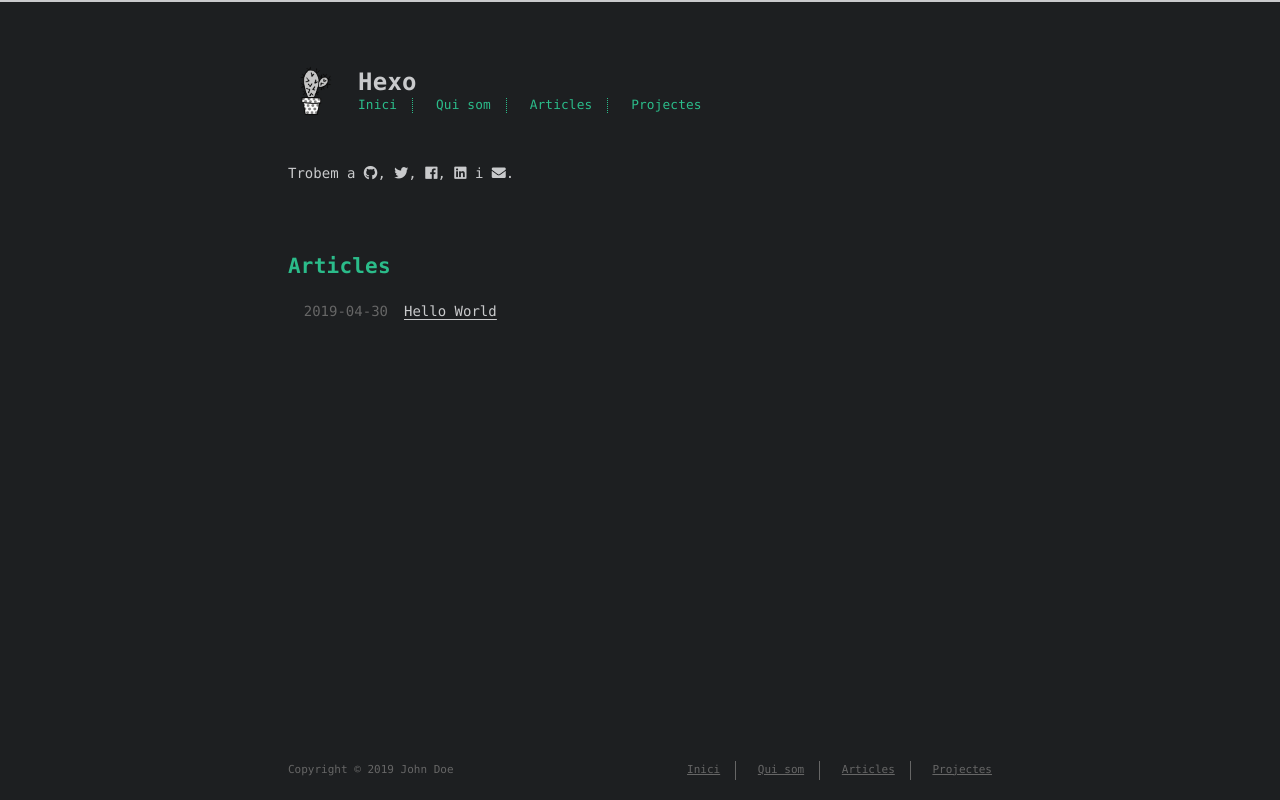
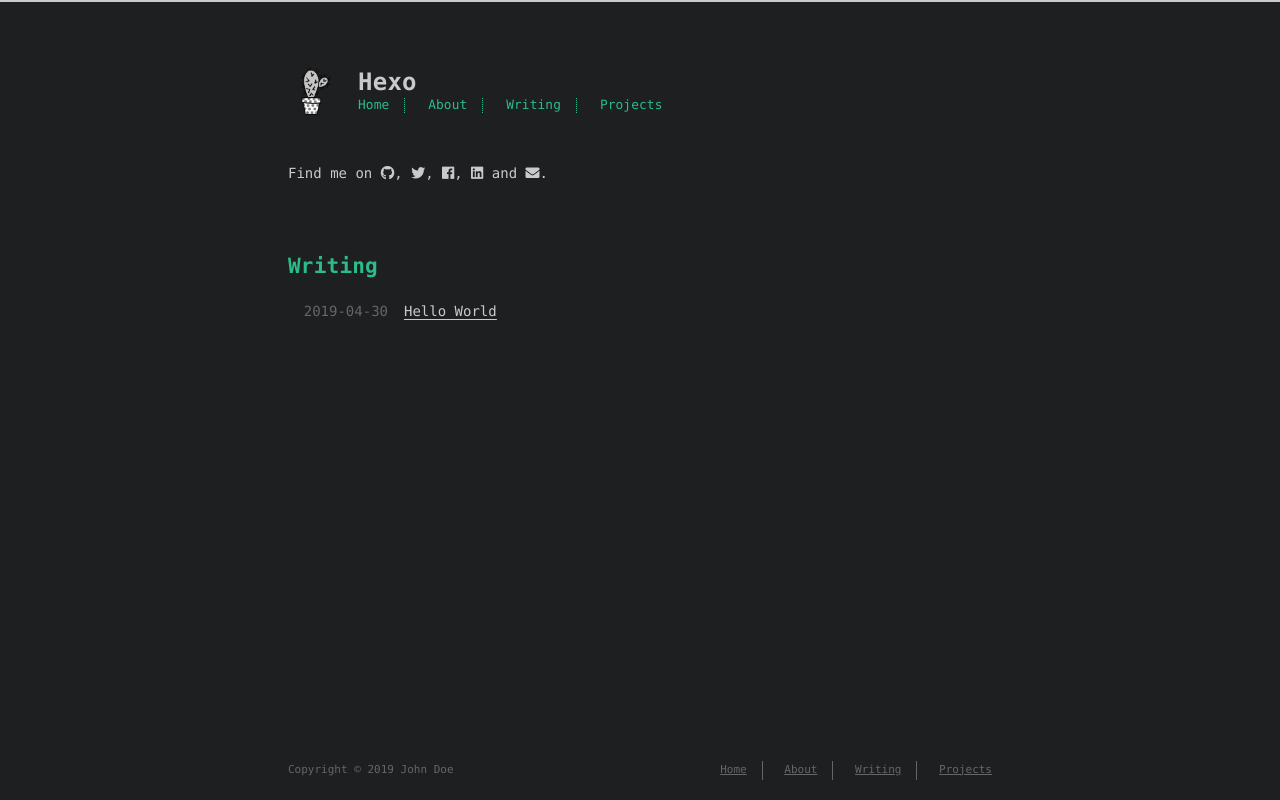
Before and after one commit to vampire-jie/vampire-jie.github.io, a plain HTML site: page index.html in a window 1280 px wide. Drawn offline with Linux system fonts and the light colour scheme.

Commit message:
Site updated: 2019-04-30 14:20:37

```diff
--- a/index.html
+++ b/index.html
@@ -65,13 +65,13 @@
         <a href="#"><i class="fas fa-bars fa-2x"></i></a>
       </li>
 
-        <li><a href="/">Inici</a></li>
+        <li><a href="/">Home</a></li>
 
-        <li><a href="/about/">Qui som</a></li>
+        <li><a href="/about/">About</a></li>
 
-        <li><a href="/archives/">Articles</a></li>
+        <li><a href="/archives/">Writing</a></li>
 
-        <li><a href="/projects_url">Projectes</a></li>
+        <li><a href="/projects_url">Projects</a></li>
 
     </ul>
   </div>
@@ -82,7 +82,7 @@
 
 
     <p>
-      Trobem a
+      Find me on
 
 
 
@@ -115,7 +115,7 @@
             <i class="fab fa-linkedin"></i><!--
       ---></a><!--
     ---><!--
-    ---> i
+    ---> and
 
 
 
@@ -131,7 +131,7 @@
 </section>
 
 <section id="writing">
-  <span class="h1"><a href="/archives">Articles</a></span>
+  <span class="h1"><a href="/archives">Writing</a></span>
 
   <ul class="post-list">
 
@@ -174,13 +174,13 @@
     <nav>
       <ul>
 
-          <li><a href="/">Inici</a></li>
+          <li><a href="/">Home</a></li>
 
-          <li><a href="/about/">Qui som</a></li>
+          <li><a href="/about/">About</a></li>
 
-          <li><a href="/archives/">Articles</a></li>
+          <li><a href="/archives/">Writing</a></li>
 
-          <li><a href="/projects_url">Projectes</a></li>
+          <li><a href="/projects_url">Projects</a></li>
 
       </ul>
     </nav>
```
Also changed, not shown: 2019/04/30/hello-world/index.html (+19 -19 lines), archives/2019/04/index.html (+9 -9 lines), archives/2019/index.html (+9 -9 lines), archives/index.html (+9 -9 lines), 1 other file.
